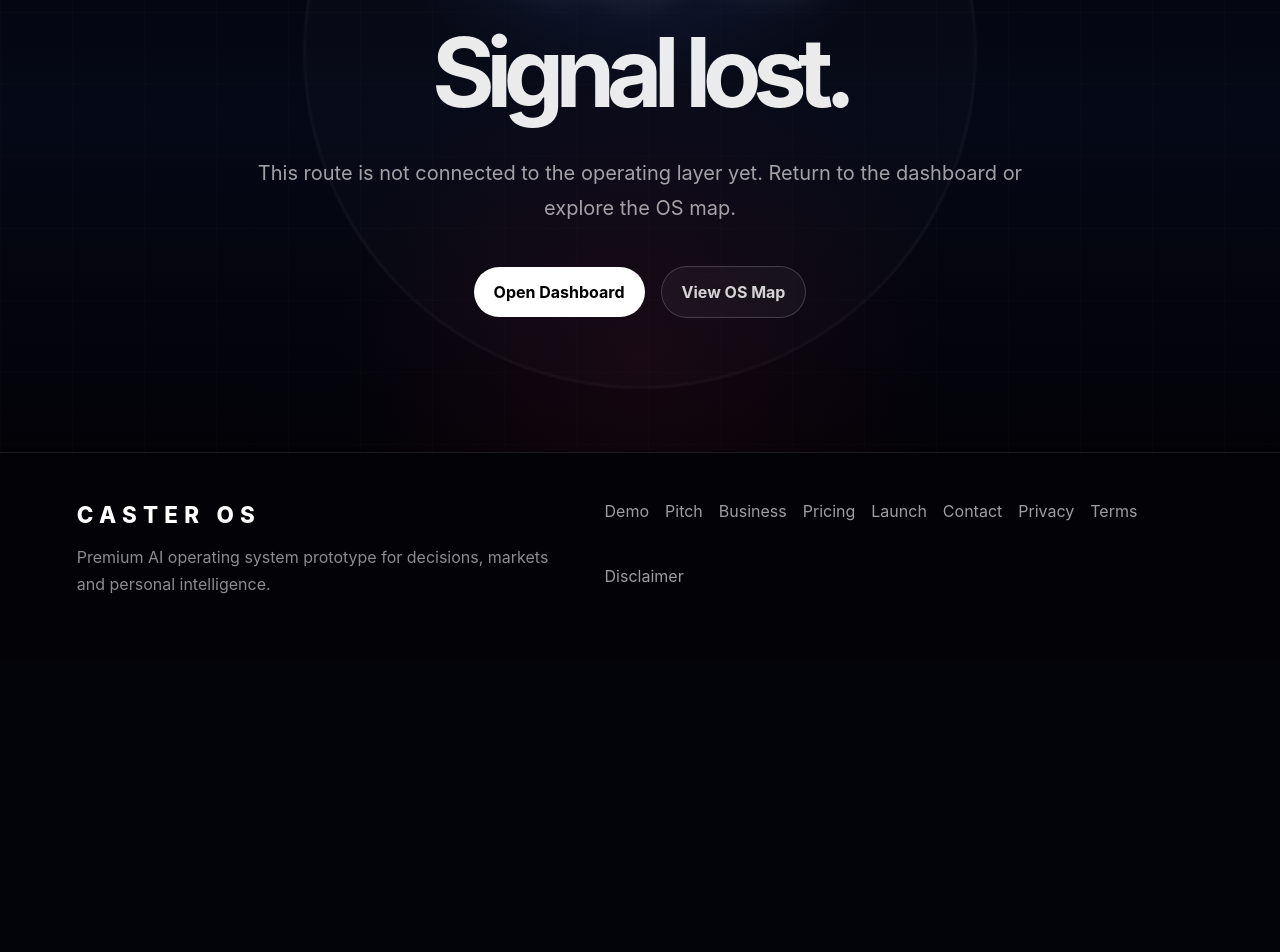
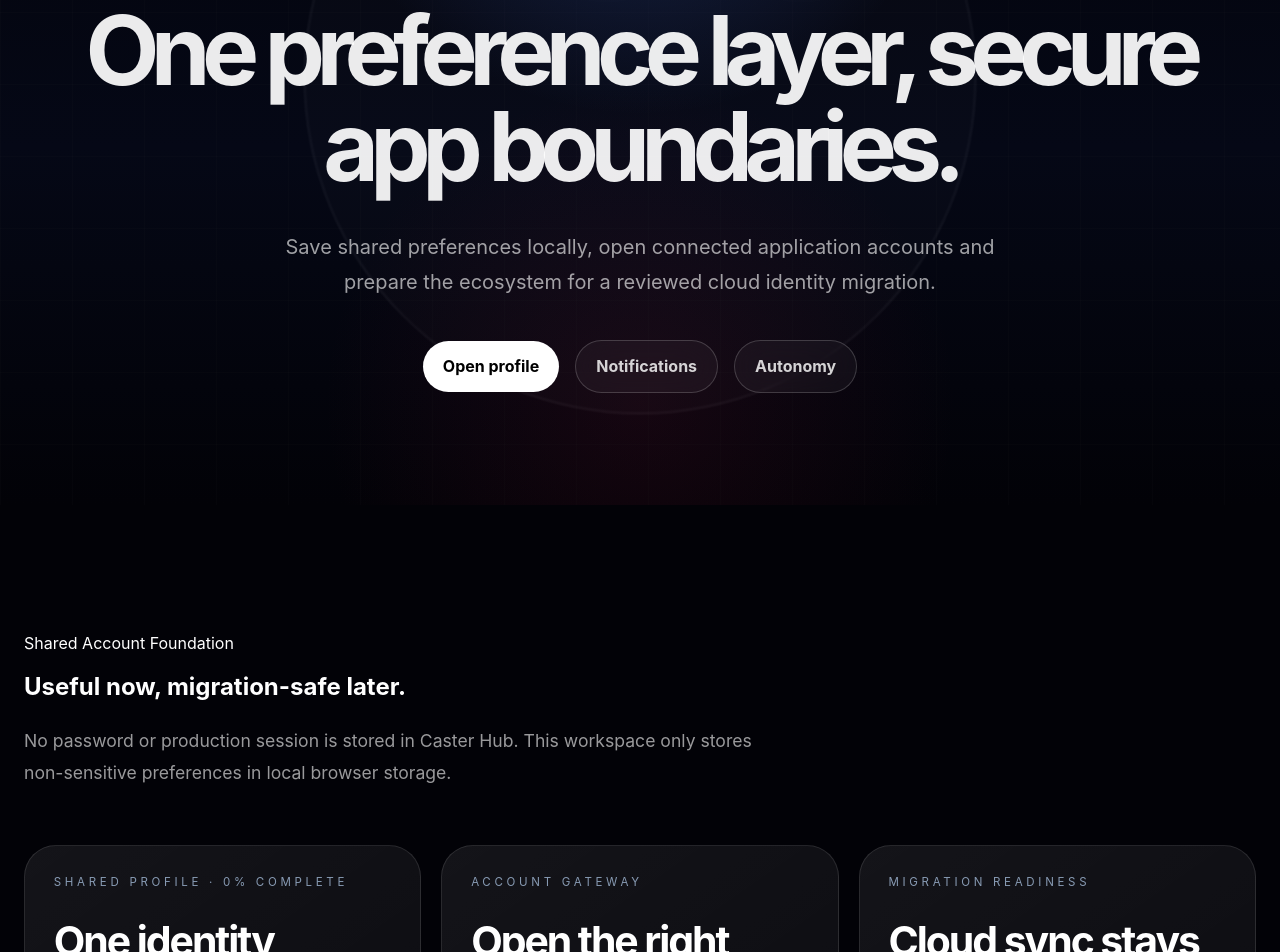
Before and after one commit to vv-glitchhub/Caster-hub, a Next.js app: page /profile in a window 1280 px wide. Before the commit this address had no page. Shown: the part 348-1300 px from the top of the page. Before the commit the page ends 1010 px from the top, so only its background shows below. Built offline with nearby package versions, Linux system fonts and the light colour scheme.

Commit message:
Add shared profile page

```diff
--- /dev/null
+++ b/app/profile/page.tsx
@@ -0,0 +1,42 @@
+import SharedProfileClient from '../../components/SharedProfileClient'
+
+export const metadata = {
+  title: 'Shared Profile | Caster Hub',
+  description: 'Local-first shared Caster profile and secure account gateway.',
+}
+
+export default function ProfilePage() {
+  return (
+    <main className="home-page">
+      <section className="home-hero">
+        <div className="home-bg" />
+        <div className="home-grid" />
+        <div className="home-orb" />
+        <div className="home-hero-inner">
+          <p className="home-eyebrow">Caster Identity Layer</p>
+          <h1 className="home-title">Profile.</h1>
+          <h2 className="home-subtitle">One preference layer, secure app boundaries.</h2>
+          <p className="home-lead">
+            Save shared preferences locally, open connected application accounts and prepare the ecosystem for a reviewed cloud identity migration.
+          </p>
+          <div className="home-actions">
+            <a className="primary-button" href="#profile-workspace">Open profile</a>
+            <a className="secondary-button" href="/notifications">Notifications</a>
+            <a className="secondary-button" href="/autonomy">Autonomy</a>
+          </div>
+        </div>
+      </section>
+
+      <section id="profile-workspace" className="home-section">
+        <div className="home-container">
+          <p className="section-label">Shared Account Foundation</p>
+          <h2 className="section-title">Useful now, migration-safe later.</h2>
+          <p className="home-section-lead">
+            No password or production session is stored in Caster Hub. This workspace only stores non-sensitive preferences in local browser storage.
+          </p>
+          <SharedProfileClient />
+        </div>
+      </section>
+    </main>
+  )
+}
```
